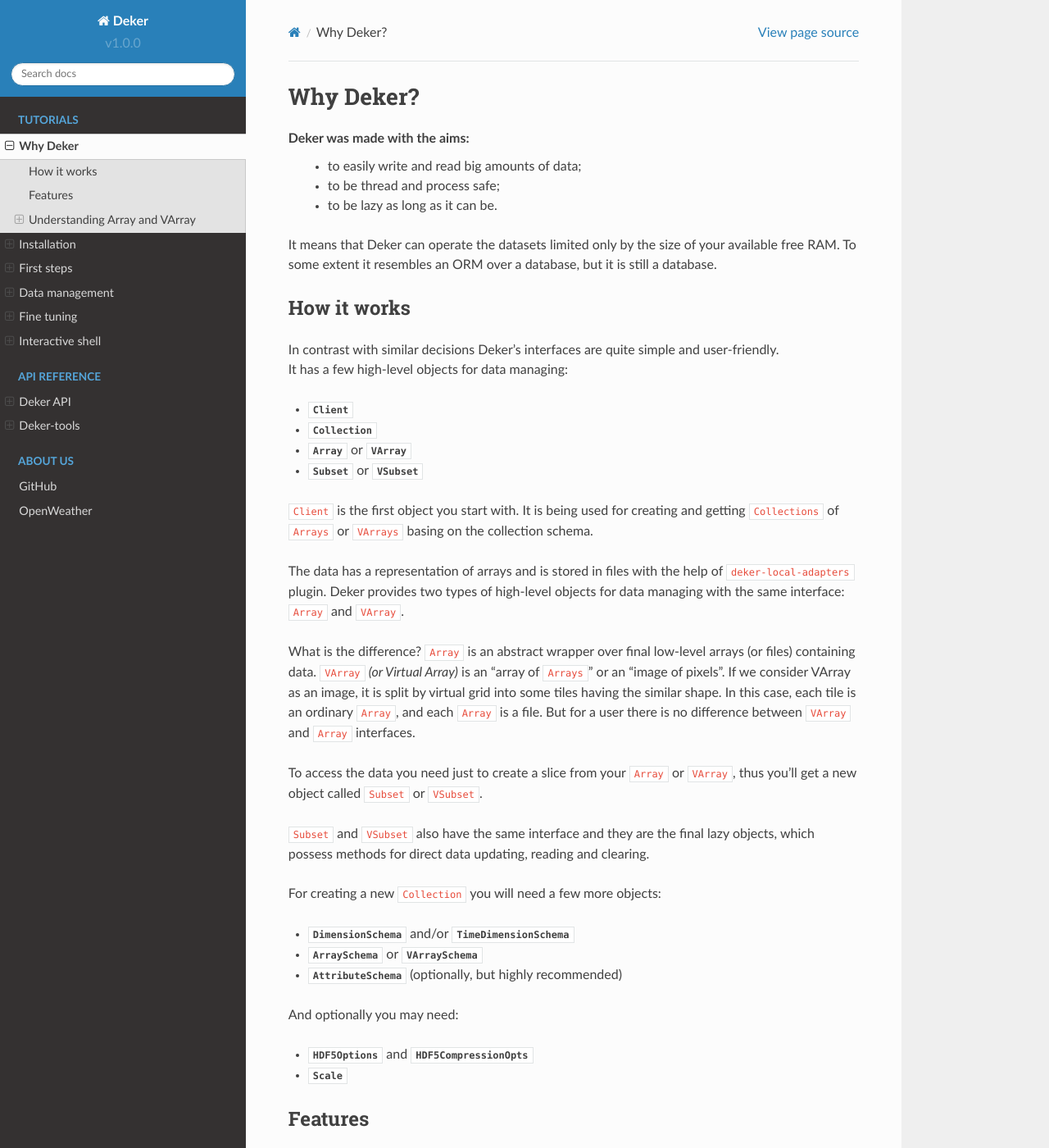
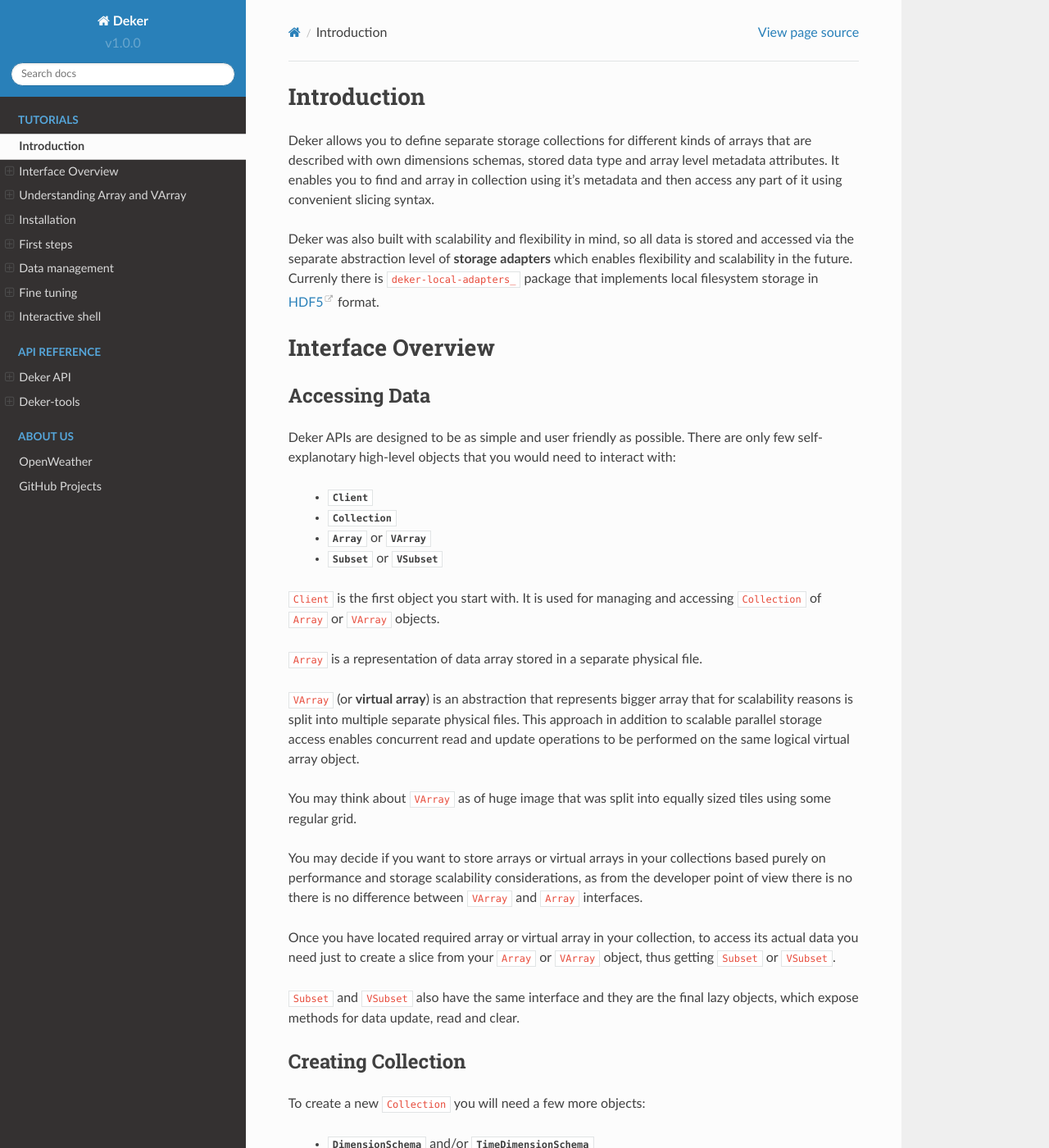
Before and after one commit to openweathermap/deker, a Sphinx documentation site: the page built from docs/deker/intro.rst, in a window 1280 px wide and 1400 px high. Shown: the whole window at 82% size. Built offline with Sphinx 7.4.7 and the Read the Docs theme 2.0.0, drawn with Linux system fonts in a browser that asks for light colours; some of the changed text lies outside the part shown.

Commit message:
Restructure introduction

```diff
--- a/docs/deker/why_deker.rst
+++ b/docs/deker/intro.rst
@@ -1,68 +1,74 @@
-***********
-Why Deker?
-***********
+Introduction
+============
 
-Deker was made with the aims:
-   - to easily write and read big amounts of data;
-   - to be thread and process safe;
-   - to be lazy as long as it can be.
+Deker allows you to define separate storage collections for different kinds of arrays that are
+described with own dimensions schemas, stored data type and array level metadata attributes. It
+enables you to find and array in collection using it's metadata and then access any part of it
+using convenient slicing syntax.
 
-It means that Deker can operate the datasets limited only by the size of your available free RAM.
-To some extent it resembles an ORM over a database, but it is still a database.
+Deker was also built with scalability and flexibility in mind, so all data is stored and accessed
+via the separate abstraction level of **storage adapters** which enables flexibility and
+scalability in the future. Currenly there is ``deker-local-adapters_`` package that implements
+local filesystem storage in HDF5_ format.
 
-How it works
-================
-| In contrast with similar decisions Deker's interfaces are quite simple and user-friendly.
-| It has a few high-level objects for data managing:
+.. _HDF5: https://www.h5py.org
+.. _deker-local-adapters: https://github.com/openweathermap/deker-local-adapters
 
-- :class:`Client <deker.client.Client>`
-- :class:`Collection <deker.collection.Collection>`
-- :class:`Array <deker.arrays.Array>` or :class:`VArray <deker.arrays.VArray>`
-- :class:`Subset <deker.subset.Subset>` or :class:`VSubset <deker.subset.VSubset>`
 
-``Client`` is the first object you start with. It is being used for creating and getting ``Collections`` of ``Arrays``
-or ``VArrays`` basing on the collection schema.
+Interface Overview
+==================
 
-The data has a representation of arrays and is stored in files with the help of ``deker-local-adapters`` plugin.
-Deker provides two types of high-level objects for data managing with the same interface: ``Array`` and ``VArray``.
+Accessing Data
+--------------
 
-What is the difference? ``Array`` is an abstract wrapper over final low-level arrays (or files) containing data.
-``VArray`` *(or Virtual Array)* is an "array of ``Arrays``" or an "image of pixels".
-If we consider VArray as an image, it is split by virtual grid into some tiles having the similar shape.
-In this case, each tile is an ordinary ``Array``, and each ``Array`` is a file. But for a user there is no difference
-between ``VArray`` and ``Array`` interfaces.
+Deker APIs are designed to be as simple and user friendly as possible. There are only few
+self-explanotary high-level objects that you would need to interact with:
 
-To access the data you need just to create a slice from your ``Array`` or ``VArray``, thus you'll get a new object
-called ``Subset`` or ``VSubset``.
+   - :class:`Client <deker.client.Client>`
+   - :class:`Collection <deker.collection.Collection>`
+   - :class:`Array <deker.arrays.Array>` or :class:`VArray <deker.arrays.VArray>`
+   - :class:`Subset <deker.subset.Subset>` or :class:`VSubset <deker.subset.VSubset>`
 
-``Subset`` and ``VSubset`` also have the same interface and they are the final lazy objects, which possess methods
-for direct data updating, reading and clearing.
+``Client`` is the first object you start with. It is used for managing and accessing
+``Collection`` of ``Array`` or ``VArray`` objects.
 
-For creating a new ``Сollection`` you will need a few more objects:
+``Array`` is a representation of data array stored in a separate physical file.
 
-- :class:`DimensionSchema <deker.schemas.DimensionSchema>` and/or
-  :class:`TimeDimensionSchema <deker.schemas.TimeDimensionSchema>`
-- :class:`ArraySchema <deker.schemas.ArraySchema>` or :class:`VArraySchema <deker.schemas.VArraySchema>`
-- :class:`AttributeSchema <deker.schemas.AttributeSchema>` (optionally, but highly recommended)
+``VArray`` (or **virtual array**) is an abstraction that represents bigger array that for
+scalability reasons is split into multiple separate physical files. This approach in addition to
+scalable parallel storage access enables concurrent read and update operations to be performed on
+the same logical virtual array object.
+
+You may think about ``VArray`` as of huge image that was split into equally sized tiles using
+some regular grid.
+
+You may decide if you want to store arrays or virtual arrays in your collections based purely on
+performance and storage scalability considerations, as from the developer point of view there is no
+there is no difference between ``VArray`` and ``Array`` interfaces.
+
+Once you have located required array or virtual array in your collection, to access its actual data
+you need just to create a slice from your ``Array`` or ``VArray`` object, thus getting ``Subset``
+or ``VSubset``.
+
+``Subset`` and ``VSubset`` also have the same interface and they are the final lazy objects, which
+expose methods for data update, read and clear.
+
+Creating Collection
+-------------------
+
+To create a new ``Сollection`` you will need a few more objects:
+
+   * :class:`DimensionSchema <deker.schemas.DimensionSchema>`
+     and/or :class:`TimeDimensionSchema <deker.schemas.TimeDimensionSchema>`
+   * :class:`ArraySchema <deker.schemas.ArraySchema>`
+     or :class:`VArraySchema <deker.schemas.VArraySchema>`
+   * :class:`AttributeSchema <deker.schemas.AttributeSchema>`
 
 And optionally you may need:
 
 - :class:`HDF5Options <deker_local_adapters.storage_adapters.hdf5.hdf5_options.HDF5Options>` and :class:`HDF5CompressionOpts <deker_local_adapters.storage_adapters.hdf5.hdf5_options.HDF5CompressionOpts>`
 - :class:`Scale <deker.types.public.classes.Scale>`
 
-Features
-==========
-
-1. ``VArrays``
-2. Own locks
-3. Strong data typing.
-4. FancySlicing: use ``datetime``, ``floats`` and ``strings`` instead of ``integers`` for ``Arrays`` and ``VArrays``
-   slicing (available for ``Dimensions`` described with ``labels`` or ``scale`` parameters and for ``TimeDimensions``)
-5. Reading your data as ``xarray.DataArray`` with further possibility of conversion to different formats
-   (refer to the DataArray_ ``to_...`` methods)
-6. Data compression and chunking (available for ``HDF5``)
-
-.. _DataArray: https://docs.xarray.dev/en/stable/generated/xarray.DataArray.html
 
 Understanding Array and VArray
 ================================
```
Also changed, not shown: docs/index.rst (+60 -54 lines).
